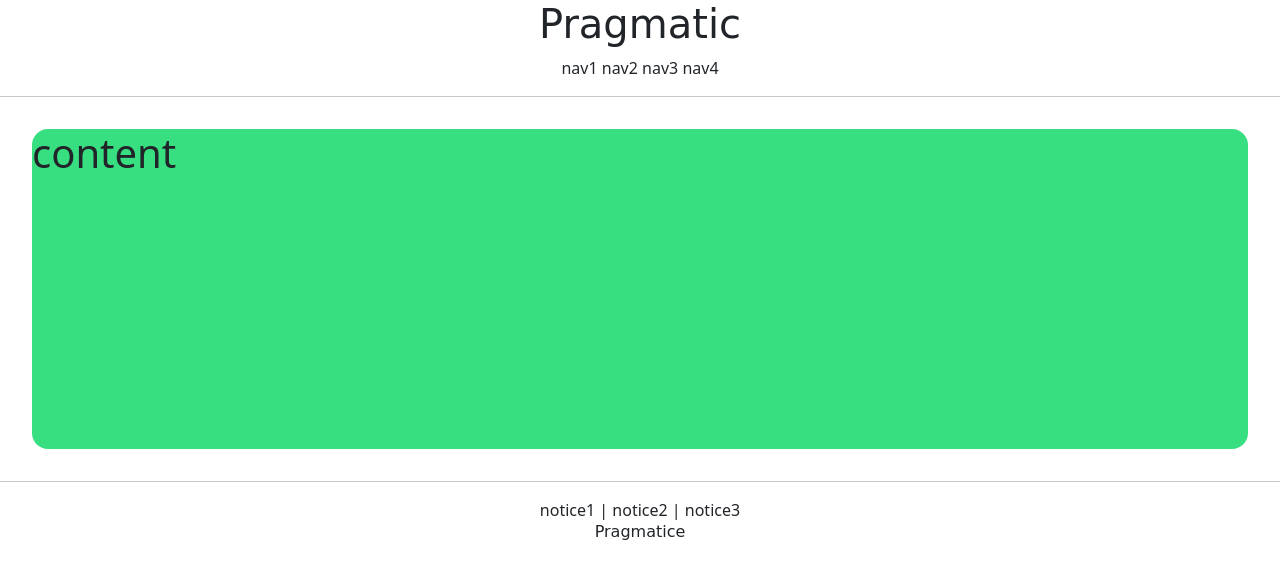
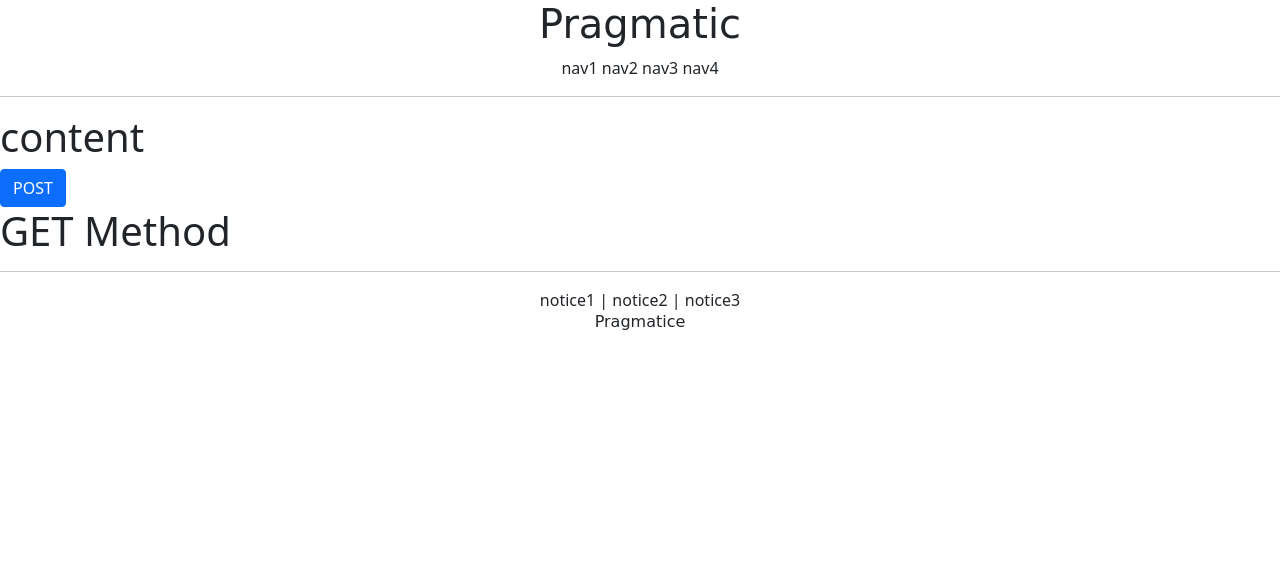
Before and after one commit to cstps/pragmatic, a Django app: page /account/hello_world/ in a window 1280 px wide. Shown: the top 579 px of the page. Run offline with Django 3.2, Linux system fonts and the light colour scheme; some web fonts are replaced.

Commit message:
POST Method 추가

```diff
--- a/accountapp/templates/accountapp/hello_world.html
+++ b/accountapp/templates/accountapp/hello_world.html
@@ -1,7 +1,16 @@
 {% extends 'base.html' %}
 
 {% block content %}
-<div style="height: 20rem; background-color:#38df81; border-radius:1rem; margin:2rem;">
+<div>
   <h1>content</h1>
+
+<form action="/account/hello_world/" method="post">
+  {% csrf_token %}
+  <input type="submit" class="btn btn-primary" value ="POST">
+
+</form>
+  <h1>
+    {{ text }}
+  </h1>
 </div>
 {% endblock %}
--- a/accountapp/views.py
+++ b/accountapp/views.py
@@ -4,4 +4,7 @@ from django.http import HttpResponse
 # Create your views here.
 def hello_world(request):
   # return HttpResponse('hello world')
-  return render(request, 'accountapp/hello_world.html')
+  if request.method =="POST":
+    return render(request, 'accountapp/hello_world.html', context={'text':'POST Method'})
+  else:
+    return render(request, 'accountapp/hello_world.html', context={'text':'GET Method'})
```
